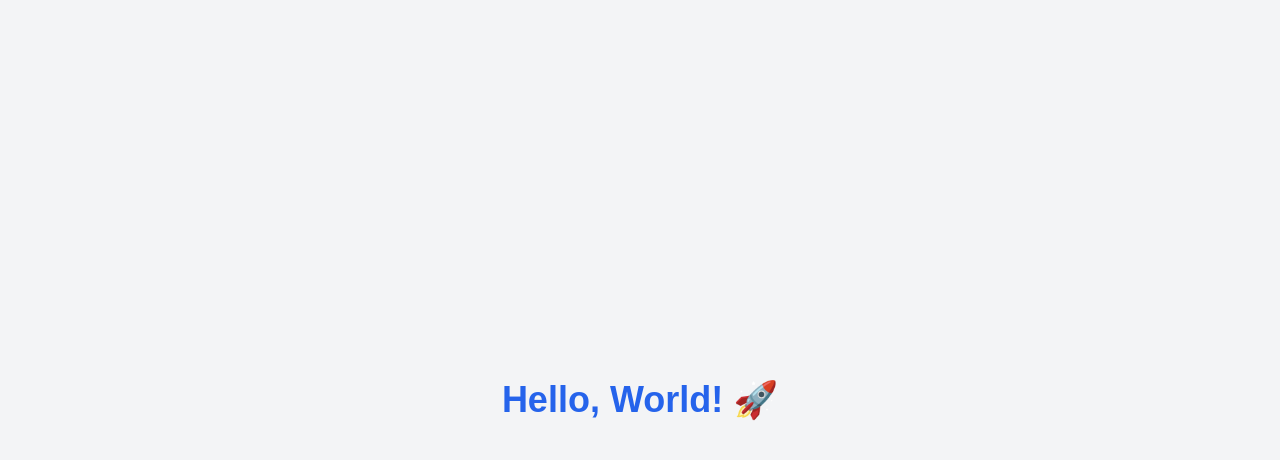
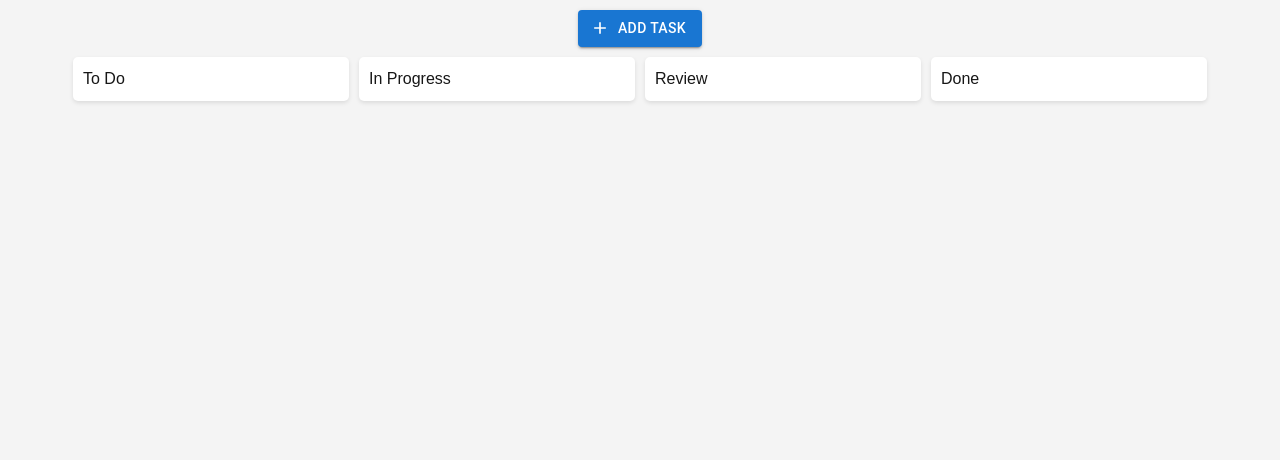
Before and after one commit to moldovancsaba/customato, a Next.js app: page / in a window 1280 px wide. Shown: the top 460 px of the page. Built offline with nearby package versions, Linux system fonts and the light colour scheme.

Commit message:
Feature: Implement Kanban Board with drag-and-drop and card creation

```diff
--- /dev/null
+++ b/app/components/Card.tsx
@@ -0,0 +1,28 @@
+"use client";
+
+import { useDrag } from "react-dnd";
+
+const Card = ({ card }) => {
+  const [{ isDragging }, drag] = useDrag({
+    type: "CARD",
+    item: { id: card.id, text: card.text, column: card.column },
+    collect: (monitor) => ({
+      isDragging: !!monitor.isDragging(),
+    }),
+  });
+
+  return (
+    <div
+      ref={drag}
+      className="kanban-card"
+      style={{
+        opacity: isDragging ? 0.5 : 1,
+        cursor: "grab",
+      }}
+    >
+      {card.text}
+    </div>
+  );
+};
+
+export default Card;
--- /dev/null
+++ b/app/components/Column.tsx
@@ -0,0 +1,22 @@
+"use client";
+
+import { useDrop } from "react-dnd";
+import Card from "./Card";
+
+const Column = ({ title, cards, moveCard }) => {
+  const [, drop] = useDrop({
+    accept: "CARD",
+    drop: (item) => moveCard(item.id, item.column, title),
+  });
+
+  return (
+    <div ref={drop} className="kanban-column">
+      <h2>{title}</h2>
+      {cards.map((card) => (
+        <Card key={card.id} card={card} />
+      ))}
+    </div>
+  );
+};
+
+export default Column;
--- /dev/null
+++ b/app/components/KanbanBoard.tsx
@@ -0,0 +1,56 @@
+"use client";
+import "../styles/KanbanBoard.css";
+
+import { useState } from "react";
+import { DndProvider } from "react-dnd";
+import { HTML5Backend } from "react-dnd-html5-backend";
+import { Button } from "@mui/material";
+import { Add } from "@mui/icons-material";
+import Column from "./Column";
+
+const initialColumns = ["To Do", "In Progress", "Review", "Done"];
+
+const KanbanBoard = () => {
+  const [cards, setCards] = useState([]);
+
+  const addCard = () => {
+    const newCard = {
+      id: Date.now(),
+      text: `Task ${cards.length + 1}`,
+      column: "To Do",
+    };
+    setCards([...cards, newCard]);
+  };
+
+  const moveCard = (cardId, fromColumn, toColumn) => {
+    setCards((prevCards) =>
+      prevCards.map((card) =>
+        card.id === cardId ? { ...card, column: toColumn } : card
+      )
+    );
+  };
+
+  return (
+    <DndProvider backend={HTML5Backend}>
+      <div className="kanban-board">
+        <div className="kanban-header">
+          <Button variant="contained" startIcon={<Add />} onClick={addCard}>
+            Add Task
+          </Button>
+        </div>
+        <div className="kanban-columns">
+          {initialColumns.map((title) => (
+            <Column
+              key={title}
+              title={title}
+              cards={cards.filter((card) => card.column === title)}
+              moveCard={moveCard}
+            />
+          ))}
+        </div>
+      </div>
+    </DndProvider>
+  );
+};
+
+export default KanbanBoard;
--- /dev/null
+++ b/app/components/SortableItem.tsx
@@ -0,0 +1,22 @@
+"use client";
+
+import { Card, CardContent } from "@mui/material";
+import { useDraggable } from "@dnd-kit/core";
+
+export default function SortableItem({ card }) {
+  const { attributes, listeners, setNodeRef, transform } = useDraggable({
+    id: card.id,
+  });
+
+  return (
+    <Card
+      ref={setNodeRef}
+      {...listeners}
+      {...attributes}
+      className="kanban-card"
+      style={{ transform: transform ? `translate3d(${transform.x}px, ${transform.y}px, 0)` : "" }}
+    >
+      <CardContent>{card.content}</CardContent>
+    </Card>
+  );
+}
--- a/app/page.tsx
+++ b/app/page.tsx
@@ -1,7 +1,9 @@
+import KanbanBoard from "./components/KanbanBoard";
+
 export default function Home() {
   return (
-    <div className="flex items-center justify-center min-h-screen bg-gray-100">
-      <h1 className="text-4xl font-bold text-blue-600">Hello, World! 🚀</h1>
-    </div>
+    <main className="kanban-main">
+      <KanbanBoard />
+    </main>
   );
 }
--- /dev/null
+++ b/app/styles/KanbanBoard.css
@@ -0,0 +1,40 @@
+.kanban-board {
+  display: flex;
+  flex-direction: column;
+  align-items: center;
+  height: 100vh;
+  padding: 10px;
+  background-color: #f4f4f4;
+}
+
+.kanban-header {
+  width: 100%;
+  text-align: center;
+  margin-bottom: 10px;
+}
+
+.kanban-columns {
+  display: flex;
+  width: 90%;
+  max-width: 1200px;
+  gap: 10px;
+  justify-content: center;
+}
+
+.kanban-column {
+  flex: 1;
+  min-width: 250px;
+  background: white;
+  padding: 10px;
+  border-radius: 5px;
+  box-shadow: 0px 2px 4px rgba(0, 0, 0, 0.1);
+}
+
+.kanban-card {
+  background: #ffffff;
+  padding: 10px;
+  margin: 5px 0;
+  border-radius: 4px;
+  box-shadow: 0px 2px 3px rgba(0, 0, 0, 0.1);
+  cursor: grab;
+}
```
Also changed, not shown: package.json (+8 -0 lines), 1 other file (tests, documents, lock files or other folders).
